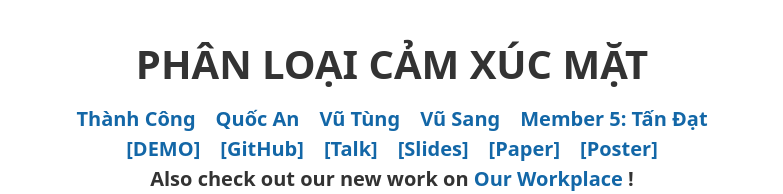
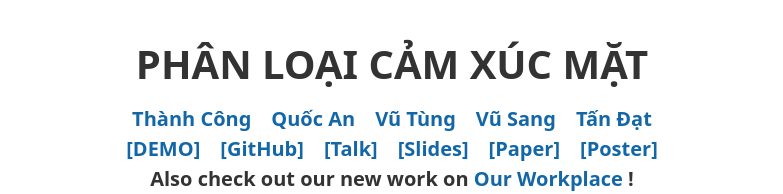
Before and after one commit to ggnore2/Landing-Page, a plain HTML site: page index.html in a window 1280 px wide. Shown: the top 194 px of the page, without its empty margins (248-1031 px from the left). Drawn offline with nearby package versions, Linux system fonts and the light colour scheme.

Commit message:
Edit the information of member 5

```diff
--- a/index.html
+++ b/index.html
@@ -23,7 +23,7 @@
                             <a href="https://quocan529.github.io/" class="header-members-link">Quốc An</a>
                             <a href="https://ggnore2.github.io/MyCV/" class="header-members-link">Vũ Tùng</a>
                             <a href="https://sang050517.github.io/sang050517/" class="header-members-link">Vũ Sang</a>
-                            <a href="https://TanDat6189.github.io/" class="header-members-link">Member 5: Tấn Đạt</a>
+                            <a href="https://TanDat6189.github.io/" class="header-members-link">Tấn Đạt</a>
                         </div>
                         <div class="header-documents d-flex justify-content-center">
                             <a href="#" class="header-documents-link">[DEMO]</a>
```
